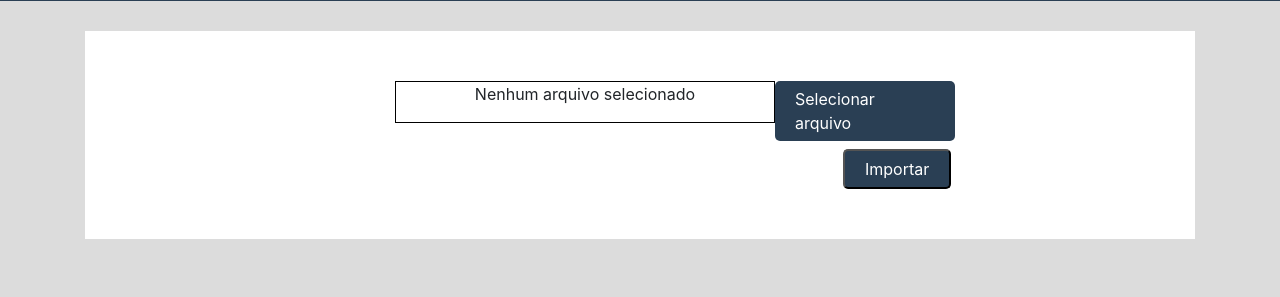
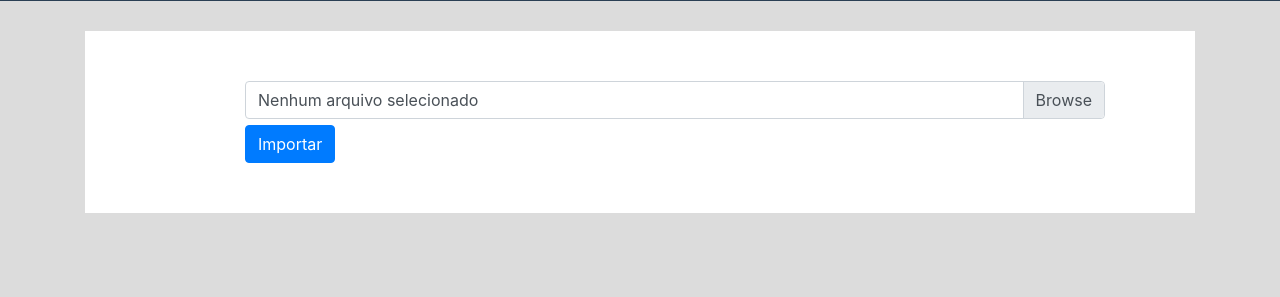
Before and after one commit to rodrigoAMF/stock-planner, a PHP site: page /importar-produtos.php in a window 1280 px wide. Shown: the part 149-446 px from the top of the page. Run offline with PHP 8.4, Linux system fonts and the light colour scheme; style sheets or scripts are compiled from the project's sources.

Commit message:
Continuação do importar arquivo
Foi corrigido o front-end , agora esta aparecendo o nome do arquivo selecionado e esta sendo feita algumas verificações antes de salvar no banco de dados, porém não esta funcionando.
Co-authored-by: Luziane Freitas
<freitas.lu@outlook.com>

```diff
--- a/css/importar-produtos.css
+++ b/css/importar-produtos.css
@@ -1,2 +1,2 @@
-body{background-color:#dcdcdc}input[type='file']{display:none}form{width:600px;margin:0 auto;padding:20px}.caminho{float:left;border:1px solid black;width:380px;justify-content:space-between;text-align:center}label{float:right;background-color:#2a3f54;border-radius:5px;color:#fff;padding:6px 20px}input[type="submit"]{background-color:#2a3f54;border-radius:5px;color:#fff;padding:6px 20px;margin:0 80%}#principal{background-color:white;margin:0 auto;padding:30px;padding-right:0px;padding-left:70px}
+body{background-color:#dcdcdc}form{width:900px;margin:0 auto;padding:20px}#principal{background-color:white;padding:30px;padding-right:0px;padding-left:70px}
 /*# sourceMappingURL=importar-produtos.css.map */
--- a/importar-produtos.php
+++ b/importar-produtos.php
@@ -1,4 +1,5 @@
 <?php
+    session_start();
     require_once("funcoes.php");
     require_once(DBAPI);
 
@@ -7,20 +8,27 @@
 
 <div class="container">
   <div id="principal">
-    <form method="post" action="processa-arquivo.php" enctype="multipart/form-data">
-      <div class="caminho">
-       <p>Nenhum arquivo selecionado</p>
-     </div>
-      <div>
-        <label for='selecao-arquivo'>Selecionar arquivo</label>
-        <input type='file' id='selecao-arquivo' name="arquivo" accept=".txt">
-      </div>
+    <form method="post" action="processa-arquivo.php" enctype="multipart/form-data" class="was-validated">
+      <div class="row">
+        <div class="col-xl-12 col-md-8 col-sm-6 col-5 col-lg-5">
+            <div class="custom-file" class="caixaImportar">
 
-      <div>
-        <input type="submit" value="Importar">
-        <!-- <button>Upload</button> -->
+              <label class="custom-file-label" for="validatedCustomFile"><span id="label-nomeArquivo">Nenhum arquivo selecionado</span></label>
+              <input type='file' class="custom-file-input" id="file" name="arquivo" accept=".txt"  required>
+            </div>
+            <div id="botaoImportar">
+              <input class="btn btn-primary" type="submit" value="Importar">
+            </div>
+        </div>
       </div>
     </form>
+    <?php
+    if (isset($_SESSION['msg'])) {
+      echo $_SESSION['msg'];
+      unset($_SESSION['msg']);
+    }
+
+    ?>
   </div>
 </div>
 
--- a/inc/database.php
+++ b/inc/database.php
@@ -167,7 +167,7 @@ function cadastraProduto($nome, $identificacao, $catmat, $quantidade, $estoqueId
 	. $nome . "', '" . $descricao . "', '" . $identificacao . "', " . $catmat . ", " . $categoria . ", '" . $posicao . "', " . $estoqueIdeal . ",
 			" . $quantidade . ")";
 
-	echo $query;
+
 
 	$resultado = $conexao->query($query);
 
--- a/inc/footer.php
+++ b/inc/footer.php
@@ -19,6 +19,8 @@
             echo "<script src='js/cadastro-produto.js'></script>";
         }else if($pagina == 'editar-produto'){
             echo "<script src='js/edita-produto.js'></script>";
+        }else if($pagina == 'importar-produtos'){
+            echo "<script src='js/importar-produtos.js'></script>";
         }
     ?>
 
--- a/js/importar-produtos.js
+++ b/js/importar-produtos.js
@@ -0,0 +1,9 @@
+$(document).ready(function(){
+  $("#file").on("change", function(e){
+    var files = $(this)[0].files;
+
+    var filename = e.target.value.split('\\').pop();
+    $("#label-nomeArquivo").text(filename);
+  });
+
+});
--- a/scss/importar-produtos.scss
+++ b/scss/importar-produtos.scss
@@ -2,44 +2,17 @@ body {
 	background-color: #dcdcdc;
 }
 
-input[type='file'] {
-  display: none
-}
 
 form {
-  width: 600px;
+  width: 900px;
   margin: 0 auto;
   padding: 20px;
 }
 
-.caminho{
-  float: left;
-  border: 1px solid black;
-  width: 380px;
-  justify-content: space-between;
-  text-align: center;
-}
-
-
-label {
-  float: right;
-  background-color: #2a3f54;
-  border-radius: 5px;
-  color: #fff;
-  padding: 6px 20px;
-}
-
-input[type="submit"]{
-  background-color: #2a3f54;
-  border-radius: 5px;
-  color: #fff;
-  padding: 6px 20px;
-  margin: 0 80%;
-}
 
 #principal {
 	background-color: white;
-	margin: 0 auto;
+	// margin: 0 auto;
 	padding: 30px;
 	padding-right: 0px;
 	padding-left: 70px;
```
Also changed, not shown: processa-arquivo.php (+81 -4 lines).
